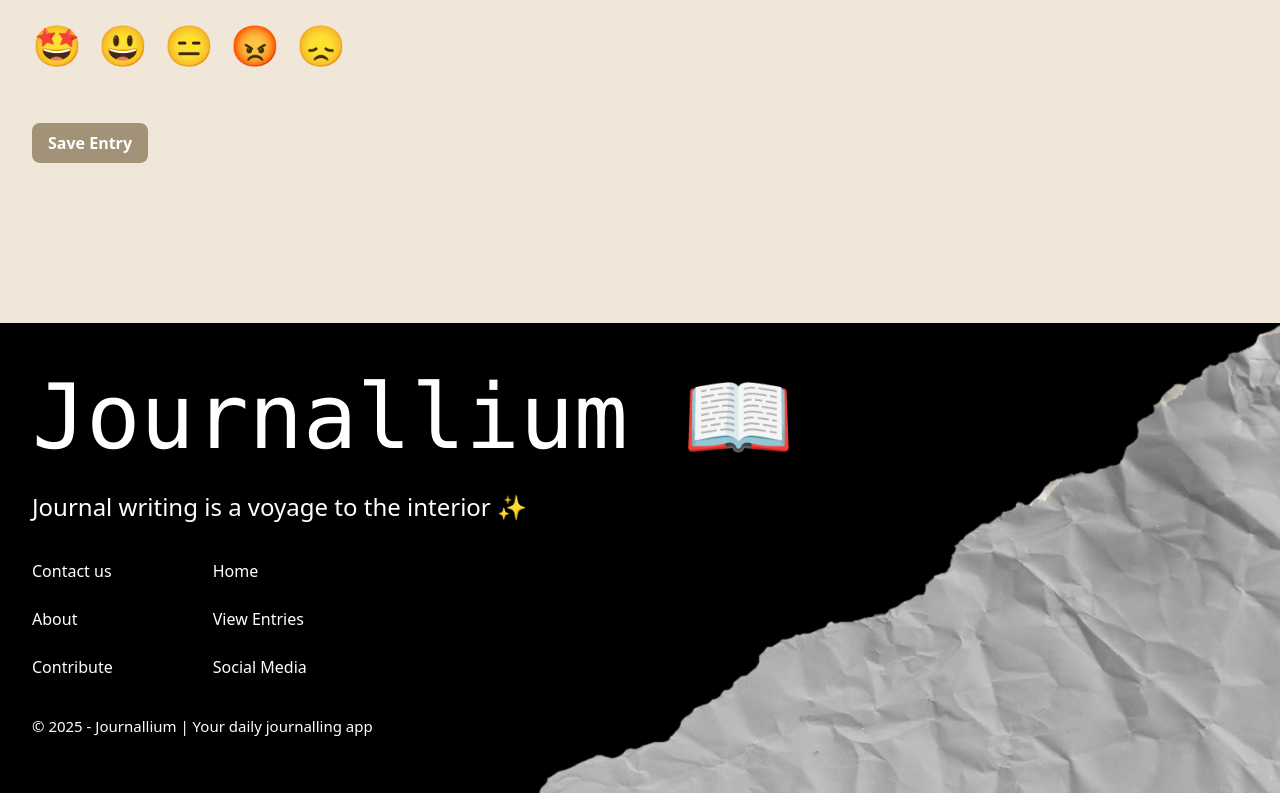
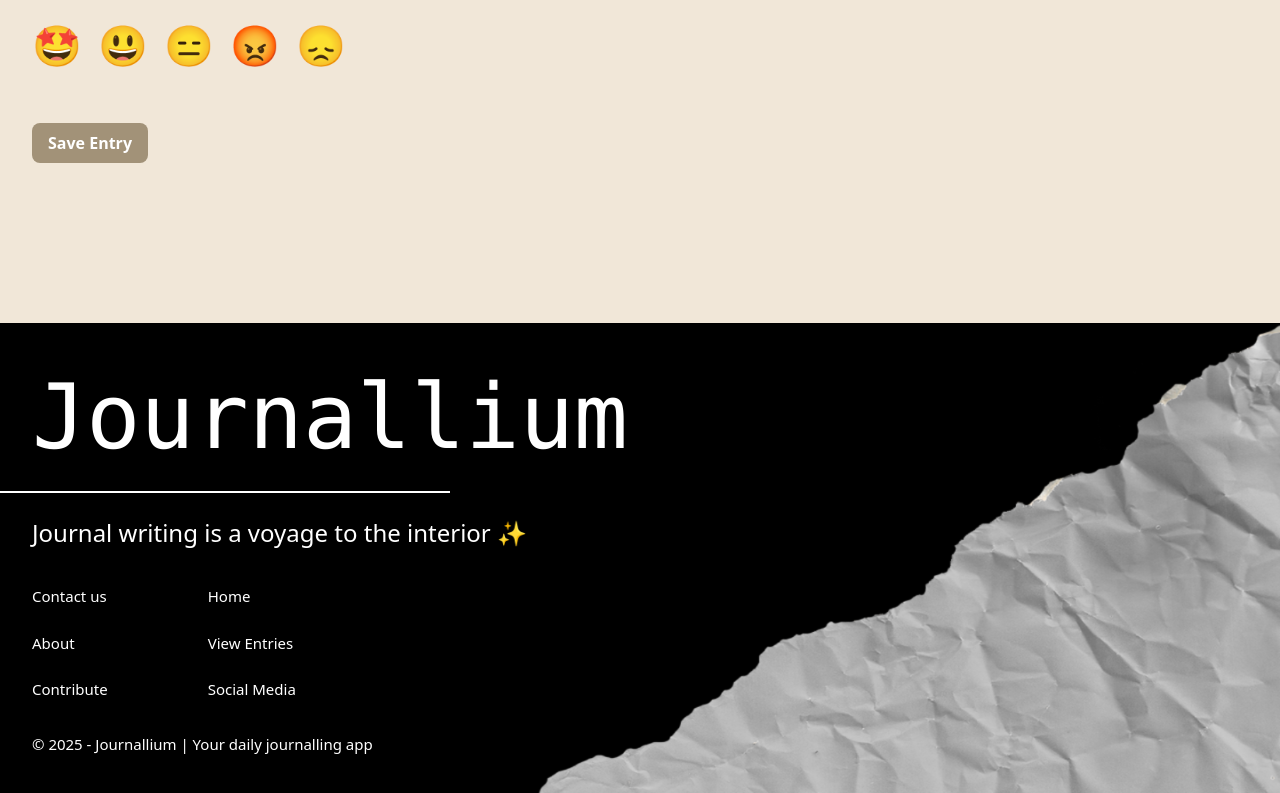
Before and after one commit to SamarthBhatia77/Journallium, a Next.js app: page / in a window 1280 px wide. Shown: the part 1322-2115 px from the top of the page. Built offline with nearby package versions, Linux system fonts and the light colour scheme.

Commit message:
footer changed

```diff
--- a/src/app/components/footer.tsx
+++ b/src/app/components/footer.tsx
@@ -6,21 +6,22 @@ export default function Footer () {
   <div className='relative '>
         <img src="/assets/footerimg.png" className='w-full lg:h-[470px] h-[250px]'></img>
         <div className="w-full absolute top-0 left-0  lg:mt-10 mt-3 text-white">
-            <p className="lg:ml-8 ml-6 lg:text-[90px] mb-5 font-mono text-3xl"><Link href="">Journallium 📖</Link></p>
+            <p className="lg:ml-8 ml-6 lg:text-[90px] mb-5 font-mono text-3xl"><Link href="">Journallium</Link></p>
+            <hr className="border border-white lg:w-[450px] w-[200px] lg:mb-6 mb-2"></hr>
             <p className="lg:ml-8 ml-6 lg:text-2xl text-[14px]">Journal writing is a voyage to the interior ✨</p>
-            <div className="flex lg:gap-25 gap-10 ml-8 lg:mt-3 mt-4">
+            <div className="flex lg:gap-25 lg:gap-10 gap-13  lg:ml-8 ml-8 lg:mt-3 lg:mt-3 mt-1 lg:text-[15px] text-[12px] ">
               <div>
-                <p className="lg:my-6 my-1"><Link href="">Contact us</Link></p>
-                <p className="lg:my-6 my-1"><Link href="">About</Link></p>
-                <p className="lg:my-6 my-1"><Link href="">Contribute</Link></p>
+                <p className="lg:my-6 my-3"><Link href="">Contact us</Link></p>
+                <p className="lg:my-6 my-3"><Link href="">About</Link></p>
+                <p className="lg:my-6 my-3"><Link href="">Contribute</Link></p>
               </div>
               <div>
-                <p className="lg:my-6 my-1"><Link href="">Home</Link></p>
-                <p className="lg:my-6 my-1"><Link href="">View Entries</Link></p>
-                <p className="lg:my-6 my-1"><Link href="">Social Media</Link></p>
+                <p className="lg:my-6 my-3"><Link href="">Home</Link></p>
+                <p className="lg:my-6 my-3"><Link href="">View Entries</Link></p>
+                <p className="lg:my-6 my-3"><Link href="">Social Media</Link></p>
               </div>
             </div>
-            <p className="ml-8 lg:text-[15px] mt-3 text-[7px]">&copy; 2025 - Journallium | Your daily journalling app</p>
+            <p className="ml-8 lg:text-[15px] mt-2 text-[7px]">&copy; 2025 - Journallium | Your daily journalling app</p>
         </div>
         </div>
 </div>
```
Also changed, not shown: src/context/JournalContext.tsx (line endings or trailing spaces).
